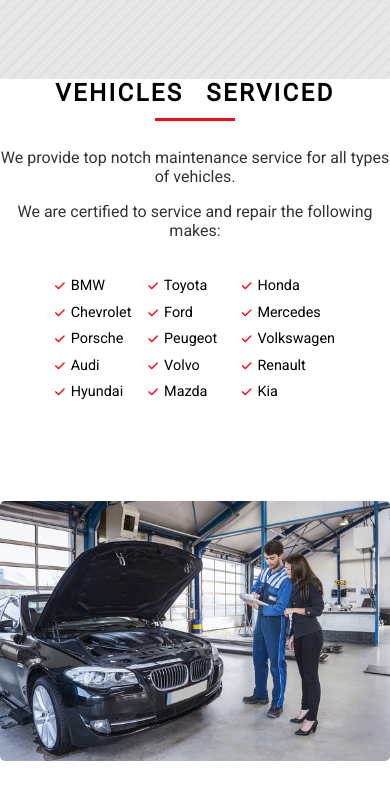
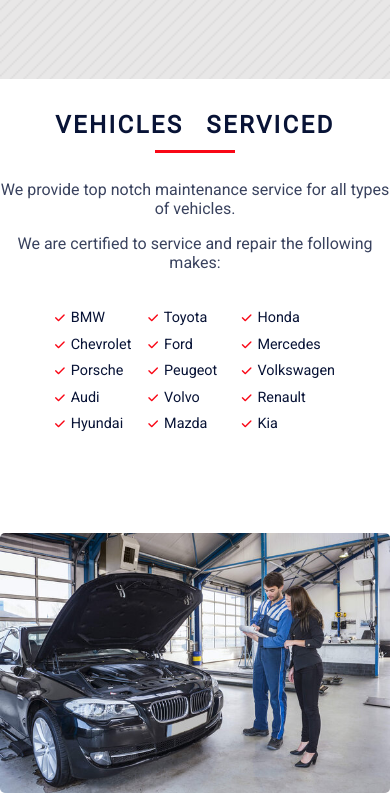
Before and after one commit to Cosmin2410/Car-Service-Project, a plain HTML site: page index.html in a window 390 px wide. Shown: the part 4219-5014 px from the top of the page. Drawn offline with Linux system fonts and the light colour scheme.

Commit message:
padding small fix

```diff
--- a/style.css
+++ b/style.css
@@ -473,7 +473,7 @@
     align-items: center;
     gap: 6rem;
     height: 30rem;
-    color: black;
+    color: #081336;
 
 }
 
@@ -545,6 +545,7 @@
     .car-brand{
         flex-direction: column;
         height: auto;
+        padding-top: 2rem;
     }
 
     .title-car-list{
@@ -1057,7 +1058,7 @@
 
 
 
-        /* Services card  1 */
+        /* Services card */
 
 
 
```
